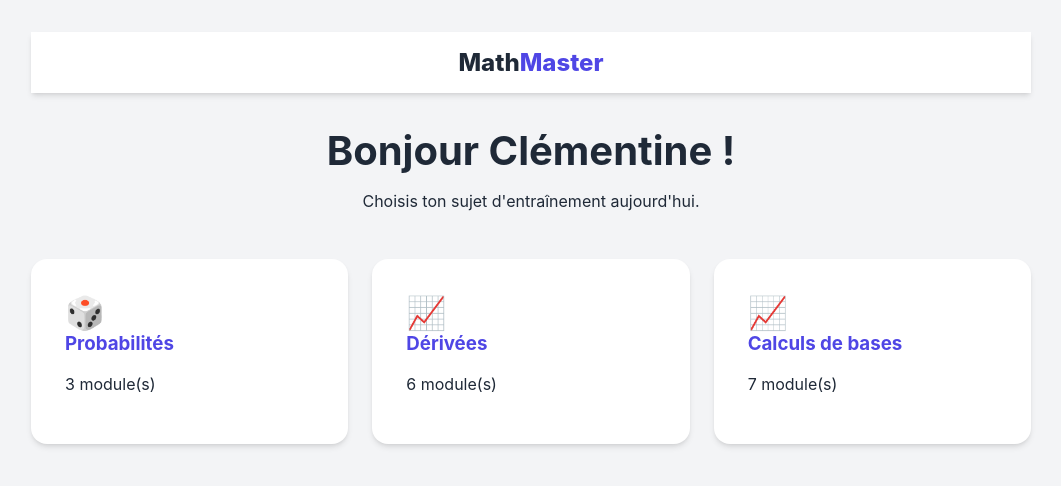
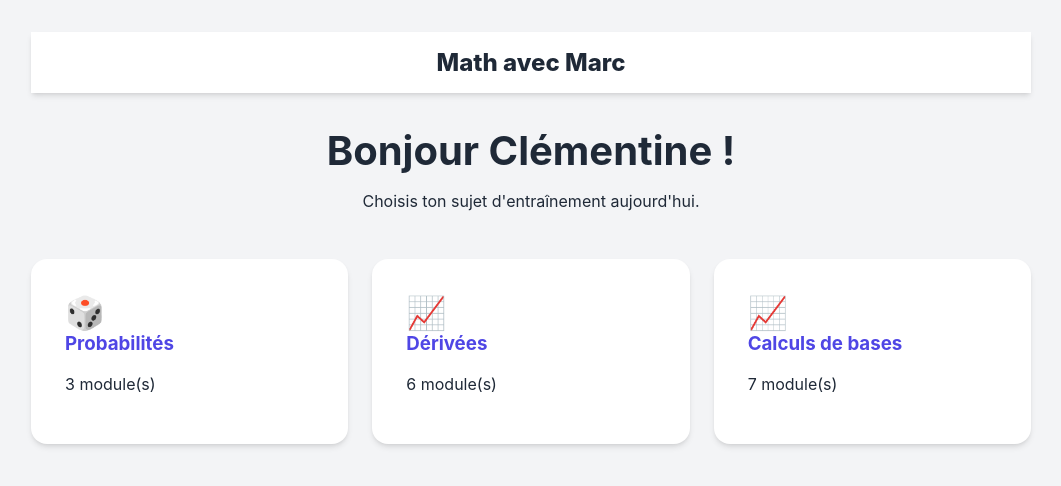
Before and after one commit to rotarc75/revisions_clementine, a plain HTML site: page index.html in a window 1280 px wide. Shown: the whole page, without its empty margins (109-1170 px from the left). Drawn offline with nearby package versions, Linux system fonts and the light colour scheme.

Commit message:
page d'accueil

```diff
--- a/index.html
+++ b/index.html
@@ -19,7 +19,7 @@
 <body>
     <div class="app-container">
         <nav class="navbar">
-            <span class="logo" onclick="location.reload()">Math<span>Master</span></span>
+            <span class="logo" onclick="location.reload()">Math avec Marc</span></span>
         </nav>
 
         <main id="main-content">
```
